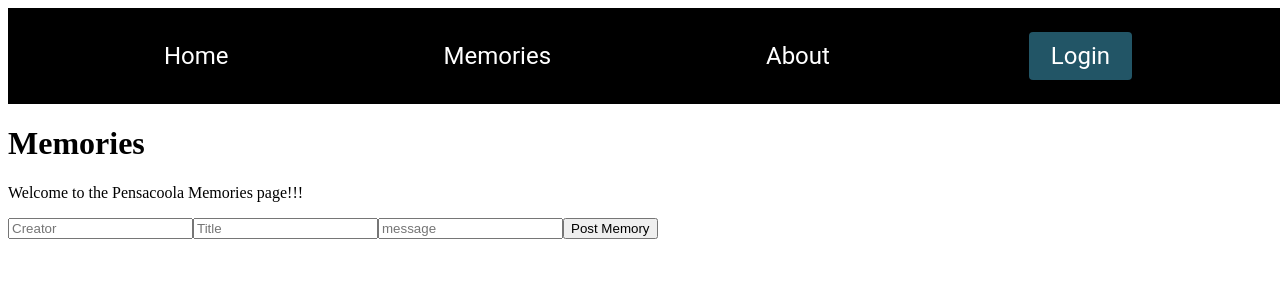
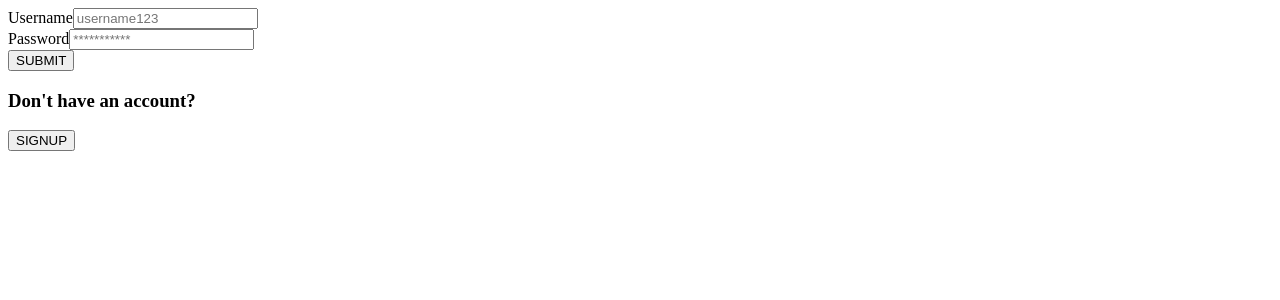
Before and after one commit to krenee411/220-Capstone, a React (Create React App) app in the folder client/: page /Memories in a window 1280 px wide. Shown: the top 300 px of the page. Built offline with nearby package versions, Linux system fonts and the light colour scheme.

Commit message:
Auth Token

```diff
--- a/client/src/App.js
+++ b/client/src/App.js
@@ -1,31 +1,29 @@
 import './App.css';
-// import {createContext} from 'react'
+import React, { useState } from 'react';
 import { Route, Routes} from 'react-router-dom'
 import Landing from './Landing/Landing.js';
 import About from './About/About.js';
 import Memories from './Memories/Memories.js';
 import NavBar from './NavBar/NavBar.js'
-// import Login from './AuthForm/Login';
-import RenderForm from './AuthForm/RenderForm'
+import RenderForm from './Auth/RenderForm'
+
 
 
 function App() {
-  // const UserContext = createContext()
+  const [token, setToken] = useState()
+
+  if(!token){
+    return <RenderForm setToken={setToken}/>
+  }
+
   return (
     <div>
-
-        <NavBar />
-
-
+       <NavBar />
        <Routes>
-
          <Route element={<Landing/>} exact path='/'></Route>
-
          <Route element={<About/>} path='/about'></Route>
-
          <Route element={<Memories/>} path='/Memories'></Route>
          <Route element={<RenderForm/>} path = '/login'></Route>
-
        </Routes>
     </div>
   );
--- a/client/src/AuthForm/Login.js
+++ b/client/src/Auth/Login.js
@@ -2,15 +2,16 @@ import React from "react"
 import { useState } from 'react';
 import Form from "./Form"
 
+
 export const Login = (props) => {
 
-    console.log(props)
     const [username, setUsername] = useState("");
     const [password, setPassword] = useState("");
 
     const handleSubmit = (e) => {
         e.preventDefault();
         console.log(username)
+
     }
 
     return(
--- a/client/src/AuthForm/RenderForm.js
+++ b/client/src/Auth/RenderForm.js
@@ -13,7 +13,7 @@ export default function RenderForm(){
     return(
         <div>
             {
-                form === "login" ? <Login toggleForm={toggleForm} hello="hello"/> : <Signup toggleForm={toggleForm}/>
+                form === "login" ? <Login toggleForm={toggleForm}/> : <Signup toggleForm={toggleForm}/>
             }
         </div>
     )
--- /dev/null
+++ b/client/src/Context/UserContext.js
@@ -0,0 +1,5 @@
+import React from 'react'
+
+const userContext = React.createContext({user: {}})
+
+export { userContext }
```
Also changed, not shown: client/src/context/UserProvider.js (deleted, +0 -9 lines), client/src/Auth/Form.js (renamed from client/src/AuthForm/Form.js), client/src/Auth/Signup.js (renamed from client/src/AuthForm/Signup.js).
